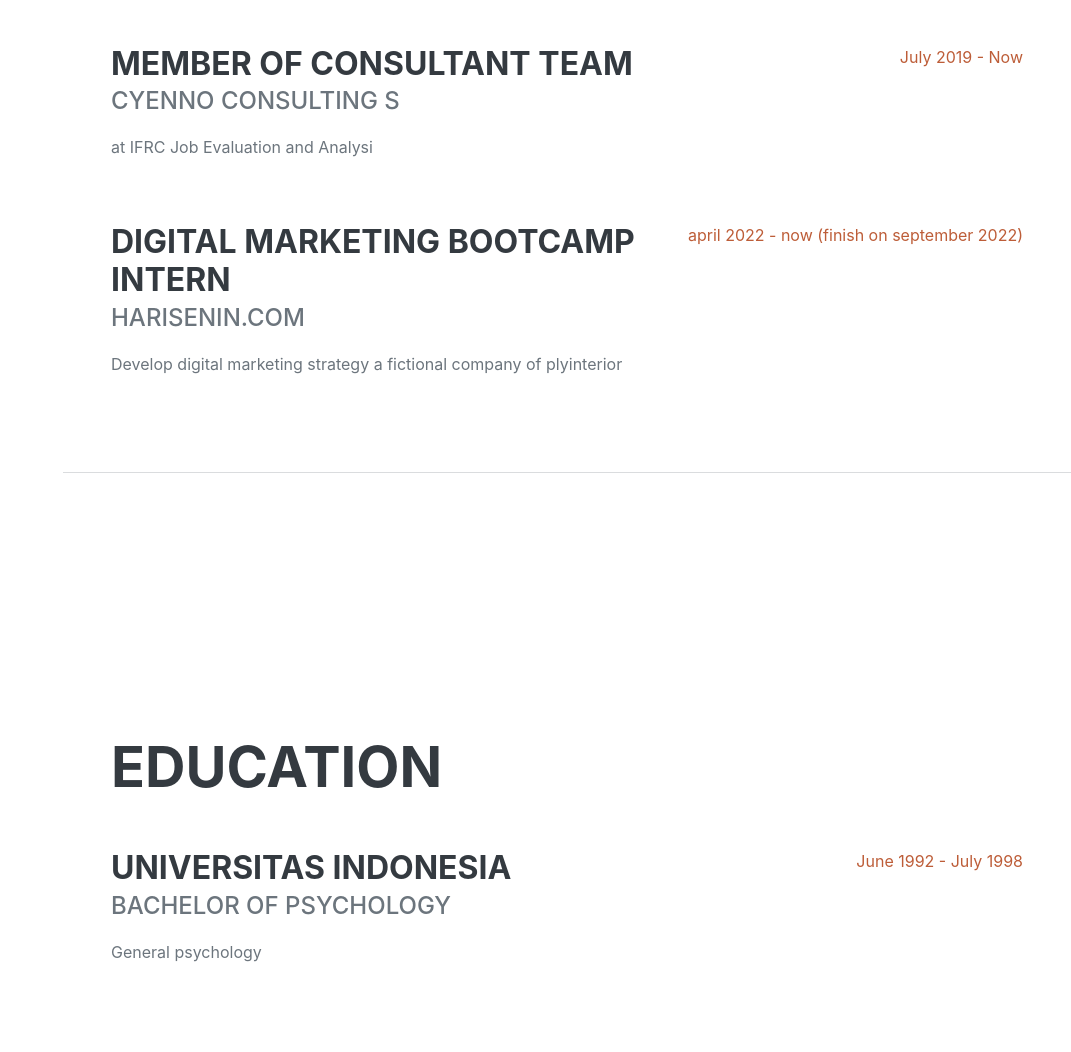
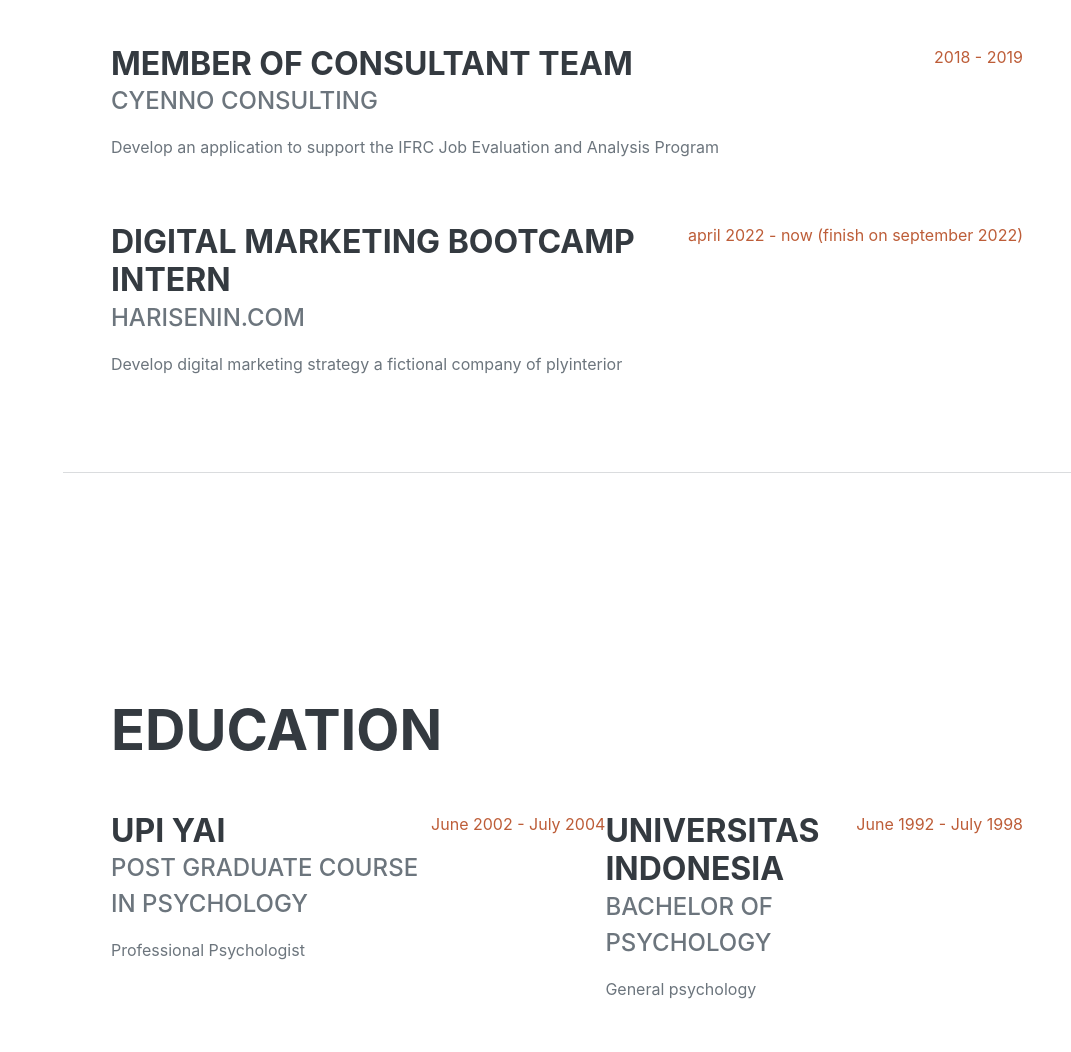
Before and after one commit to aribowoabdurrahman/resume, a website: page index.html in a window 1280 px wide. Shown: the part 1130-2182 px from the top of the page, without its empty margins (209-1280 px from the left). Drawn offline with nearby package versions, Linux system fonts and the light colour scheme; a web font is replaced by a local one.

Commit message:
Update index.html
add job and education

```diff
--- a/index.html
+++ b/index.html
@@ -74,10 +74,10 @@
                     <div class="d-flex flex-column flex-md-row justify-content-between mb-5">
                         <div class="flex-grow-1">
                             <h3 class="mb-0">Member of Consultant team </h3>
-                            <div class="subheading mb-3">Cyenno Consulting s</div>
-                            <p>at IFRC Job Evaluation and Analysi</p>
+                            <div class="subheading mb-3">Cyenno Consulting</div>
+                            <p>Develop an application to support the IFRC Job Evaluation and Analysis Program</p>
                         </div>
-                        <div class="flex-shrink-0"><span class="text-primary">July 2019 - Now</span></div>
+                        <div class="flex-shrink-0"><span class="text-primary">2018 - 2019</span></div>
                     </div>
 
 
@@ -101,6 +101,14 @@
                 <div class="resume-section-content">
                     <h2 class="mb-5">Education</h2>
                     <div class="d-flex flex-column flex-md-row justify-content-between mb-5">
+                         <div class="flex-grow-1">
+                            <h3 class="mb-0">UPI YAI </h3>
+                            <div class="subheading mb-3">Post Graduate Course in Psychology</div>
+                            <div>Professional Psychologist</div>
+
+                        </div>
+                        <div class="flex-shrink-0"><span class="text-primary">June 2002 - July 2004</span></div>
+
                         <div class="flex-grow-1">
                             <h3 class="mb-0">Universitas Indonesia</h3>
                             <div class="subheading mb-3">Bachelor of Psychology</div>
```
